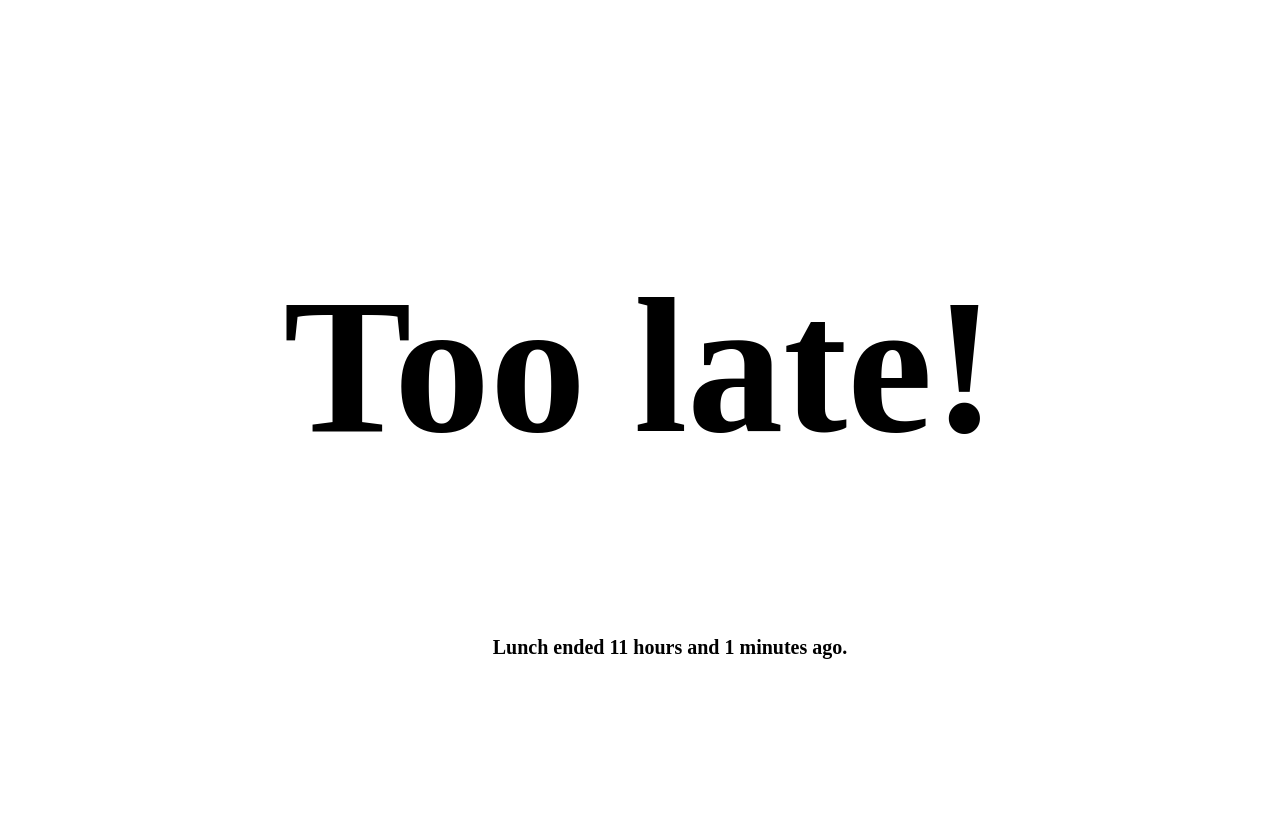
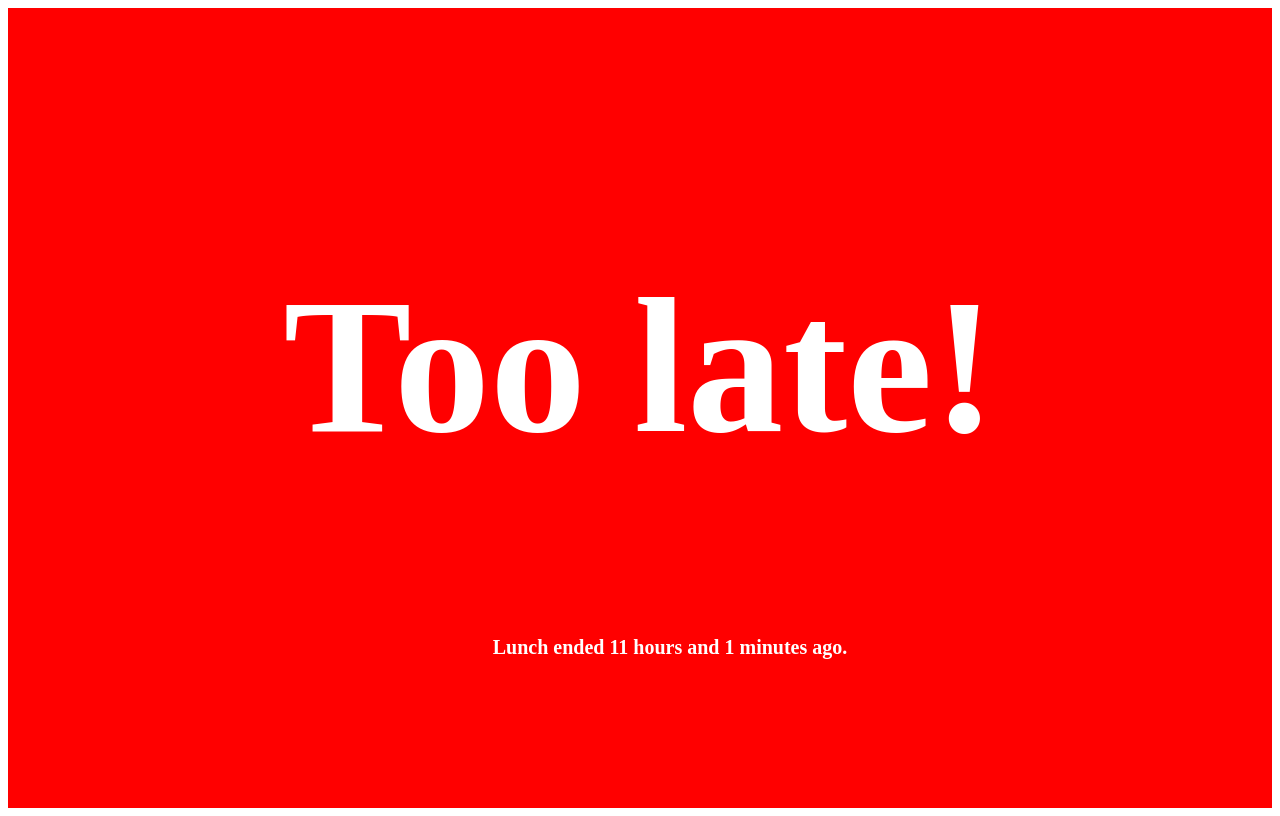
Before and after one commit to experimatt/earlylunch.club, a plain HTML site: page index.html in a window 1280 px wide. Shown: the top 816 px of the page. Drawn offline with nearby package versions, Linux system fonts and the light colour scheme.

Commit message:
Added a pending status

```diff
--- a/index.html
+++ b/index.html
@@ -21,8 +21,16 @@
         height: 100vh
     }
 
+    .center.pending {
+        background: #FFA500
+    }
+
     .center.success {
-        background: #47b800
+        background: #47B800
+    }
+
+    .center.failure {
+        background: #FF0000
     }
 
     h1 {
@@ -31,8 +39,13 @@
         text-align: center
     }
 
+    .pending h1,
+    .pending h2,
     .success h1,
-    .success h2 {
+    .success h2,
+    .failure h1,
+    .failure h2
+     {
         color: #FFF
     }
 
@@ -46,22 +59,66 @@
   <script src="https://ajax.googleapis.com/ajax/libs/jquery/2.1.4/jquery.min.js"></script>
   <script>
     $(function() {
-        var d = new Date(); // current time
-        var hours = d.getHours();
-        var minutes = d.getMinutes();
-          if (hours == 11 && minutes >= 30) {
+        var now = new Date(); // current time
+        // now.setHours(12,0,0,0); // for testing
+        var hours = now.getHours();
+        var minutes = now.getMinutes();
+
+        var lunchStart = new Date().setHours(11,30,0,0);
+        var lunchEnd = new Date().setHours(12,0,0,0);
+
+        function timeDifference(d, dd) {
+            var minute = 60 * 1000,
+                hour = minute * 60,
+                day = hour * 24,
+                month = day * 30,
+                ms = Math.abs(d - dd);
+
+            var months = parseInt(ms / month, 10);
+
+                ms -= months * month;
+
+            var days = parseInt(ms / day, 10);
+
+                ms -= days * day;
+
+            var hours = parseInt(ms / hour, 10);
+
+                ms -= hours * hour;
+            var minutes = parseInt(ms / minute, 10);
+
+          results = "";
+          if (hours > 0) {
+            results = hours + " hours and " + minutes + " minutes";
+          }
+          else {
+            results = minutes + " minutes";
+          }
+          return results;
+        };
+
+          if (hours == 11) {
+            if (minutes < 30) {
+              $(".center").addClass('pending');
+              $("h1").html("Almost!");
+              $("h2").html("Lunch starts in " + timeDifference(lunchStart, now) + ".");
+            } else {
               $(".center").addClass('success');
-              $("h1").html("Yes! Time to eat.");
-              $("h2").html("Only " + (60 - minutes) + " minutes left.");
+              $("h1").html("Time to eat!");
+              $("h2").html("Only " + timeDifference(lunchEnd, now) + " left.");
+            }
           } else if (hours >= 12) {
-              $(".center").removeClass('success');
+              //$(".center").removeClass('success');
+              $(".center").addClass('failure');
               $("h1").html("Too late!");
-              $("h2").html("Lunch ended " + (hours - 12) + " hours and " + minutes + " minutes ago.");
+              $("h2").html("Lunch ended " + timeDifference(now, lunchEnd) + " ago.");
           }
           else {
               $(".center").removeClass('success');
-              $("h1").html("Not yet.");
-              //$("h2").html("Lunch starts in " + (11 - hours) + " hours and " + (30 - minutes) + " minutes.");
+              $(".center").removeClass('pending');
+              $(".center").removeClass('failure');
+              $("h1").html("Not yet");
+              $("h2").html("Lunch starts in " + timeDifference(lunchStart, now) + ".");
           }
         });
   </script>
```
